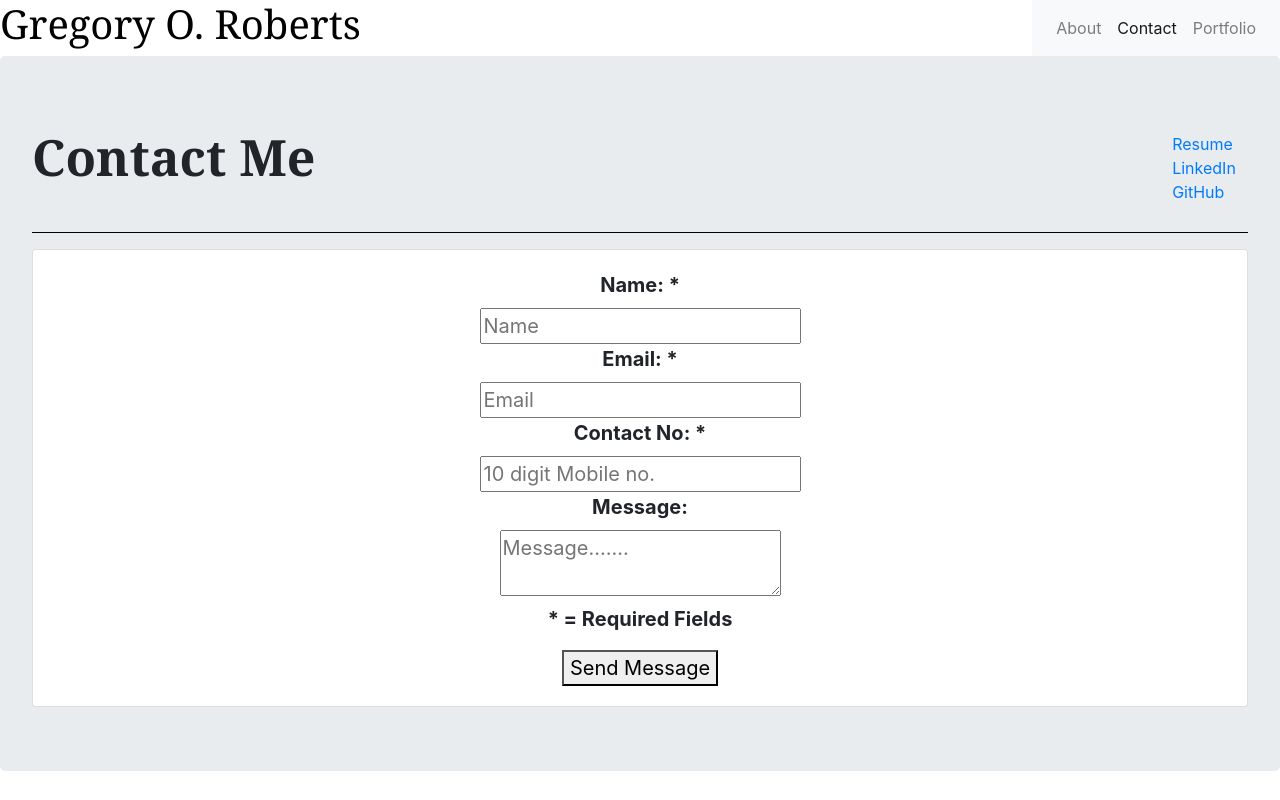
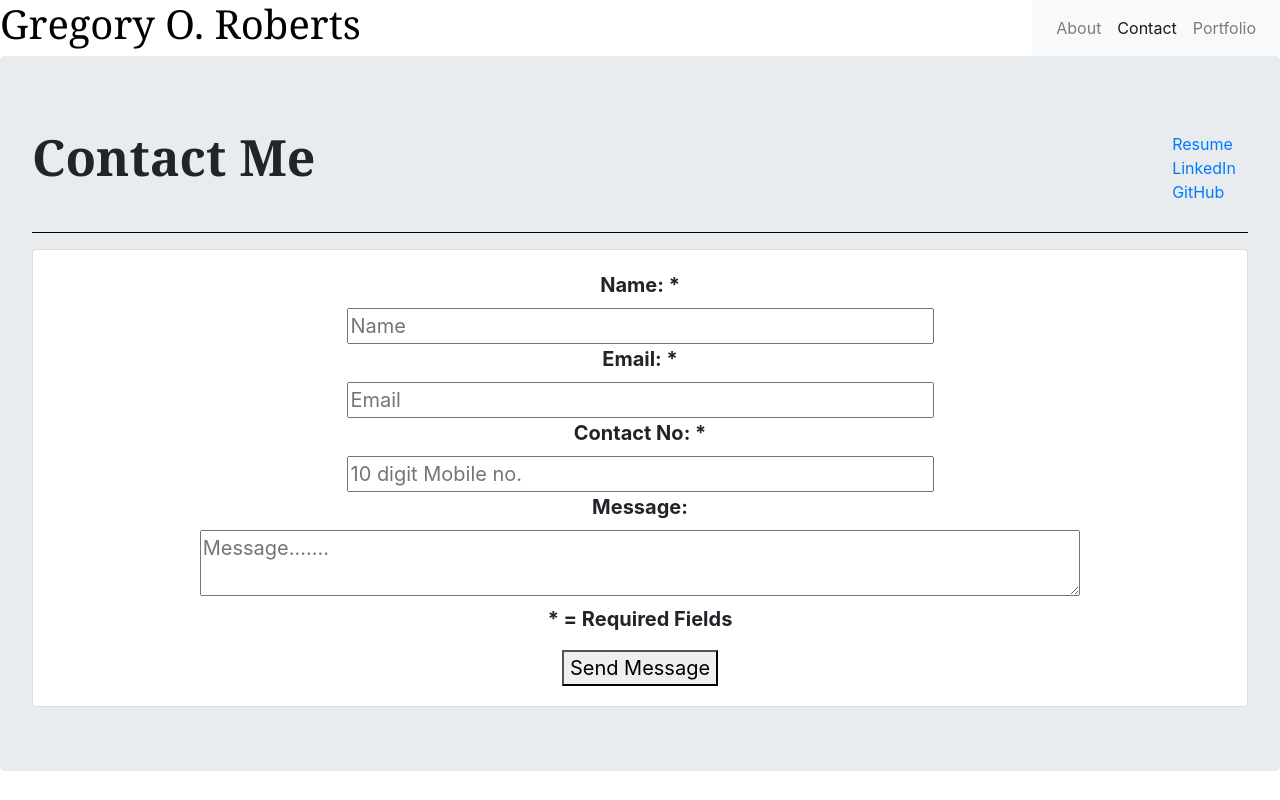
Before and after one commit to groberts31/React-Portfolio, a React (Create React App) app in the folder portfolio/: page /contact in a window 1280 px wide. Shown: the top 800 px of the page. Built offline with nearby package versions, Linux system fonts and the light colour scheme.

Commit message:
added styling to form component

```diff
--- a/portfolio/src/components/Form/style.css
+++ b/portfolio/src/components/Form/style.css
@@ -6,3 +6,11 @@
     font-size: 20px;
     font-weight: bold;
 }
+
+input {
+    width: 50%;
+}
+
+textarea {
+    width: 75%;
+}
```
